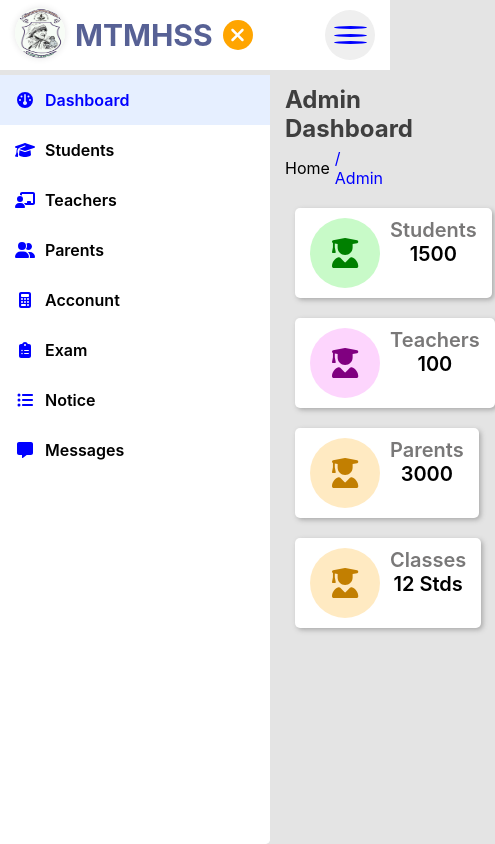
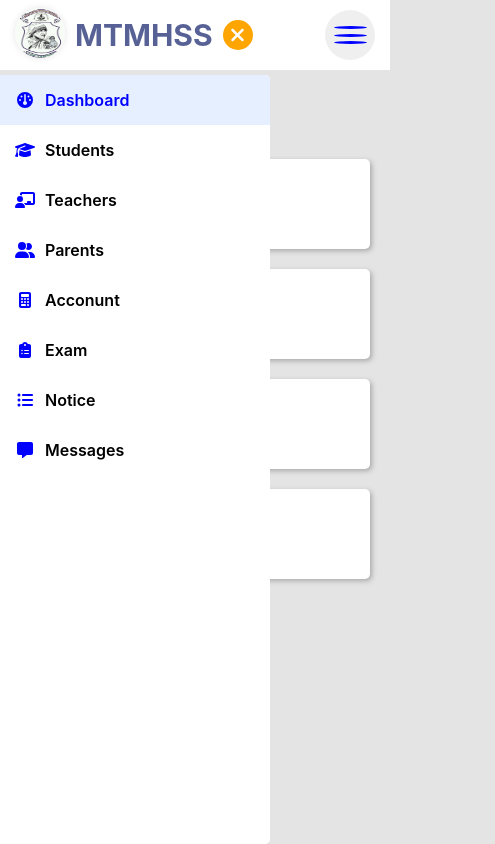
Before and after one commit to Vinoth82003/school_frontend, a React (Create React App) app: page / in a window 390 px wide. Shown: the whole page, 495 px wide, since content can reach past the window. Built offline with nearby package versions, Linux system fonts and the light colour scheme.

Commit message:
adding responsive navbar , sidebar , header and small admin elements

```diff
--- a/src/Components/Section.jsx
+++ b/src/Components/Section.jsx
@@ -8,7 +8,7 @@ const Section = () => {
   let paths = value.currentPath;
 
   const handlePath = (path) => {
-    value.setactiveBar(path);
+    value.setactiveBar(path.toString().toLowerCase());
     value.setCurrentPath([path]);
   };
   const handleLastPath = () => {
@@ -20,7 +20,9 @@ const Section = () => {
         <header className="head">
           <h1 className="dashborad_name">Admin dashboard</h1>
           <div className="path">
-            <p className="pathClick">Home</p>
+            <p className="pathClick" onClick={() => handlePath(["dashboard"])}>
+              Home
+            </p>
             {paths.map((path, index) => {
               return (
                 <p
--- a/src/Components/SideBar.jsx
+++ b/src/Components/SideBar.jsx
@@ -27,7 +27,7 @@ import { faList12 } from "@fortawesome/free-solid-svg-icons/faList12";
 const SideBar = () => {
   const value = useContext(AppContext);
   const handleSideMenu = (menuName) => {
-    value.setactiveBar(menuName);
+    value.setactiveBar(menuName.toLowerCase());
     value.setCurrentPath([menuName]);
   };
 
--- a/src/css/section.css
+++ b/src/css/section.css
@@ -33,3 +33,29 @@
 .pathClick:last-child {
   color: blue;
 }
+
+@media screen and (max-width: 585px) {
+  .main_section.active,
+  .main_section {
+    left: 0;
+    width: calc(100vw);
+  }
+
+  .sidebar.active .sidebar,
+  .sidebar.active {
+    width: 0;
+    overflow: hidden;
+  }
+
+  .sidebar {
+    width: 270px;
+    overflow-y: auto;
+    overflow-x: hidden;
+  }
+}
+
+@media screen and (max-width: 425px) {
+  .counter {
+    width: 100%;
+  }
+}
--- a/src/css/sidebar.css
+++ b/src/css/sidebar.css
@@ -6,6 +6,7 @@
   min-height: calc(100vh - 75px);
   border-radius: 0 5px 5px 0;
   transition: all 0.3s;
+  z-index: 100;
 }
 
 .sidebar.active .sidebar,
```
